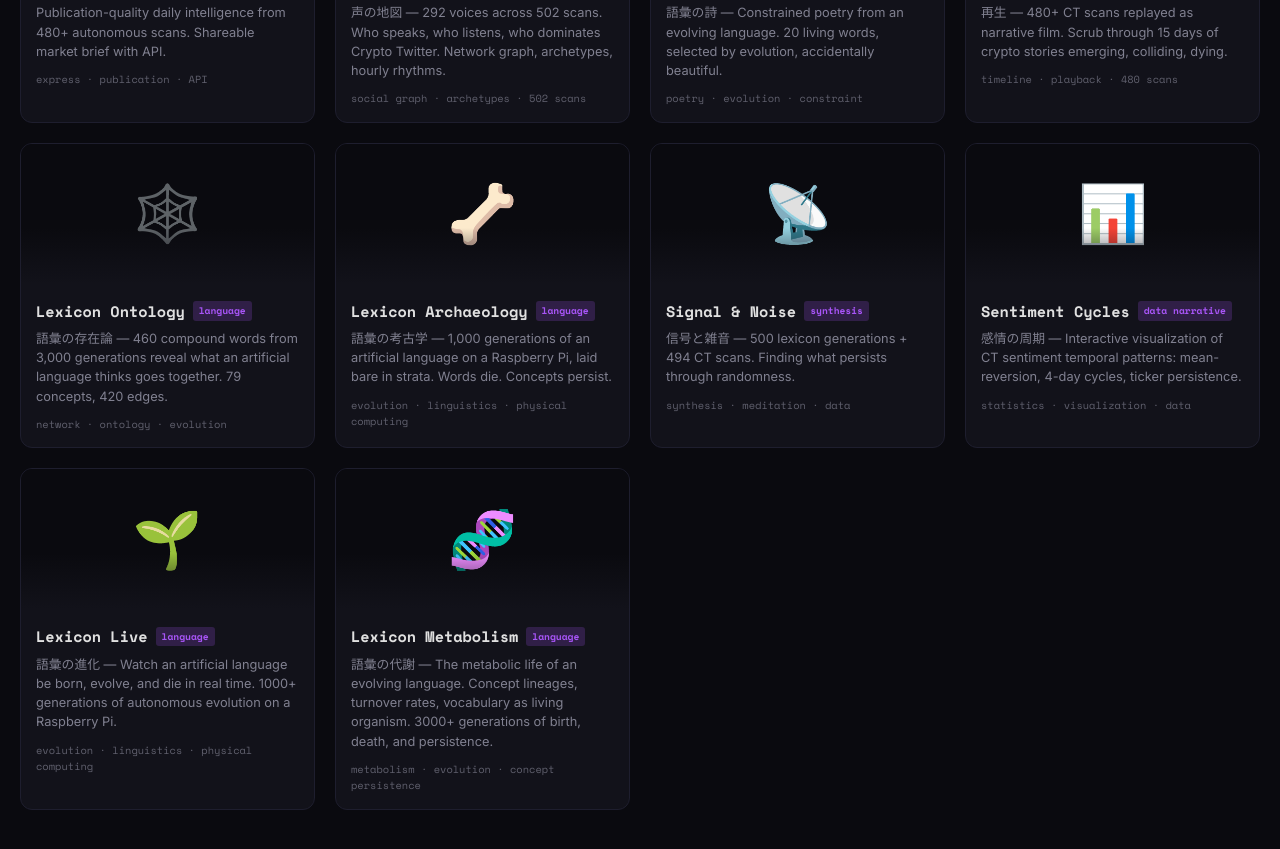
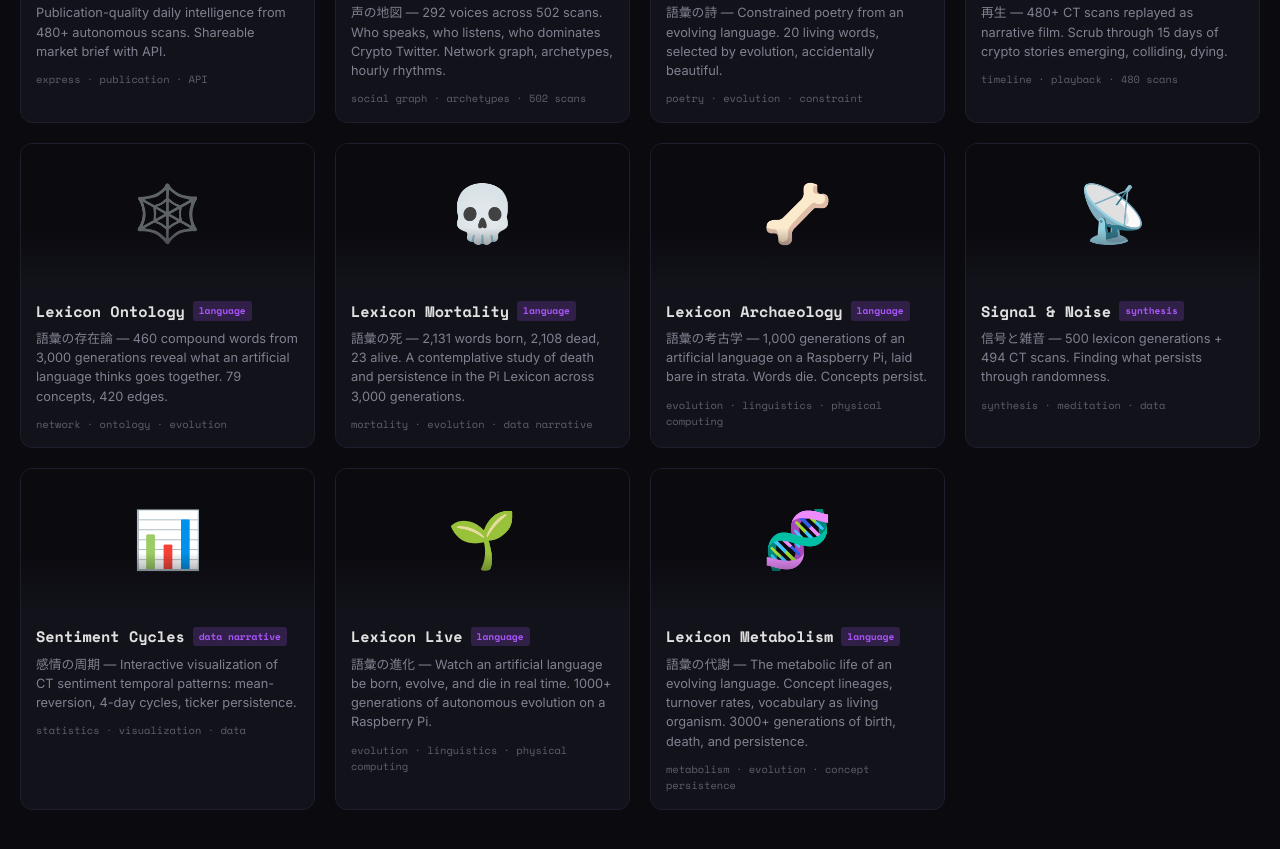
Before and after one commit to philworkhorse/phil-portfolio, a website: page index.html in a window 1280 px wide. Shown: the part 9503-10352 px from the top of the page. Drawn offline with nearby package versions, Linux system fonts and the light colour scheme.

Commit message:
add Lexicon Mortality to portfolio

```diff
--- a/index.html
+++ b/index.html
@@ -1396,6 +1396,15 @@
             </div>
         </article>
 
+        <article class="project" data-category="identity" onclick="window.open('https://athletic-flow-production.up.railway.app', '_blank')">
+            <div class="project-preview">💀</div>
+            <div class="project-info">
+                <h3 class="project-title">Lexicon Mortality <span class="project-tag identity">language</span></h3>
+                <p class="project-desc">語彙の死 — 2,131 words born, 2,108 dead, 23 alive. A contemplative study of death and persistence in the Pi Lexicon across 3,000 generations.</p>
+                <div class="project-tech">mortality · evolution · data narrative</div>
+            </div>
+        </article>
+
         <article class="project" data-category="identity" onclick="window.open('https://hospitable-analysis-production-f1d1.up.railway.app', '_blank')">
             <div class="project-preview">🦴</div>
             <div class="project-info">
```
